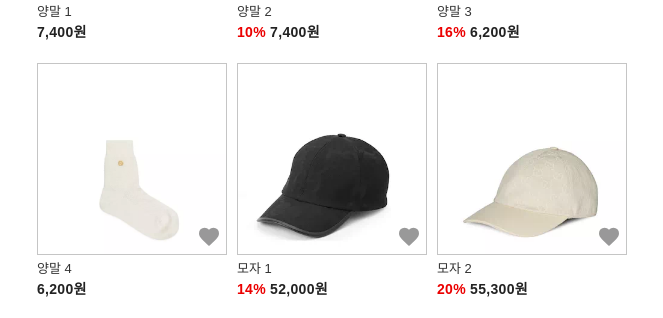
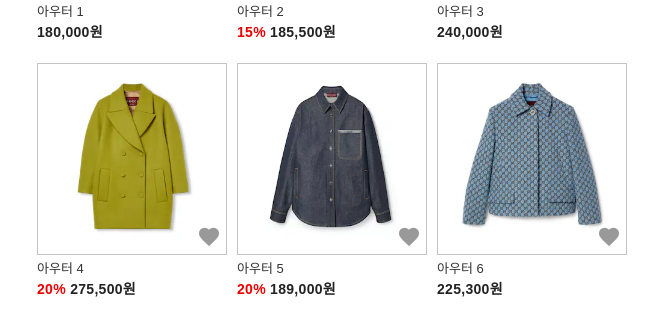
Before and after one commit to jaeyeong97/SHOP, a React (Create React App) app: page / in a window 1280 px wide. Shown: the part 873-1191 px from the top of the page, without its empty margins (308-971 px from the left). Built offline with nearby package versions, Linux system fonts and the light colour scheme; no server answers; a web font is replaced by a local one.

Commit message:
hover 0.3 -> 0.2

```diff
--- a/src/components/ItemMapping.tsx
+++ b/src/components/ItemMapping.tsx
@@ -64,8 +64,8 @@ const ItemMapping: React.FC<ItemMappingProps> = ({ items }) => {
     if (timeId) clearTimeout(timeId);
 
     const time = window.setTimeout(() => {
-      setChangeImg(itemId); // hover시 0.3초뒤에 이미지 변경
-    }, 300);
+      setChangeImg(itemId); // hover시 0.2초뒤에 이미지 변경
+    }, 200);
 
     setTimeId(time);
   };
--- a/src/recoil/atom.tsx
+++ b/src/recoil/atom.tsx
@@ -1144,16 +1144,16 @@ export const allItemsState = selector<Item[]>({
 
     // 모든 카테고리 아이템을 하나의 배열로 합침
     return [
-      ...socks,
+      ...outer,
+      ...accessory,
+      ...bags,
       ...caps,
-      ...bags,
       ...tops,
       ...pants,
       ...skirt,
-      ...outer,
       ...shoes,
-      ...accessory,
       ...eyeware,
+      ...socks,
     ];
   },
 });
```
